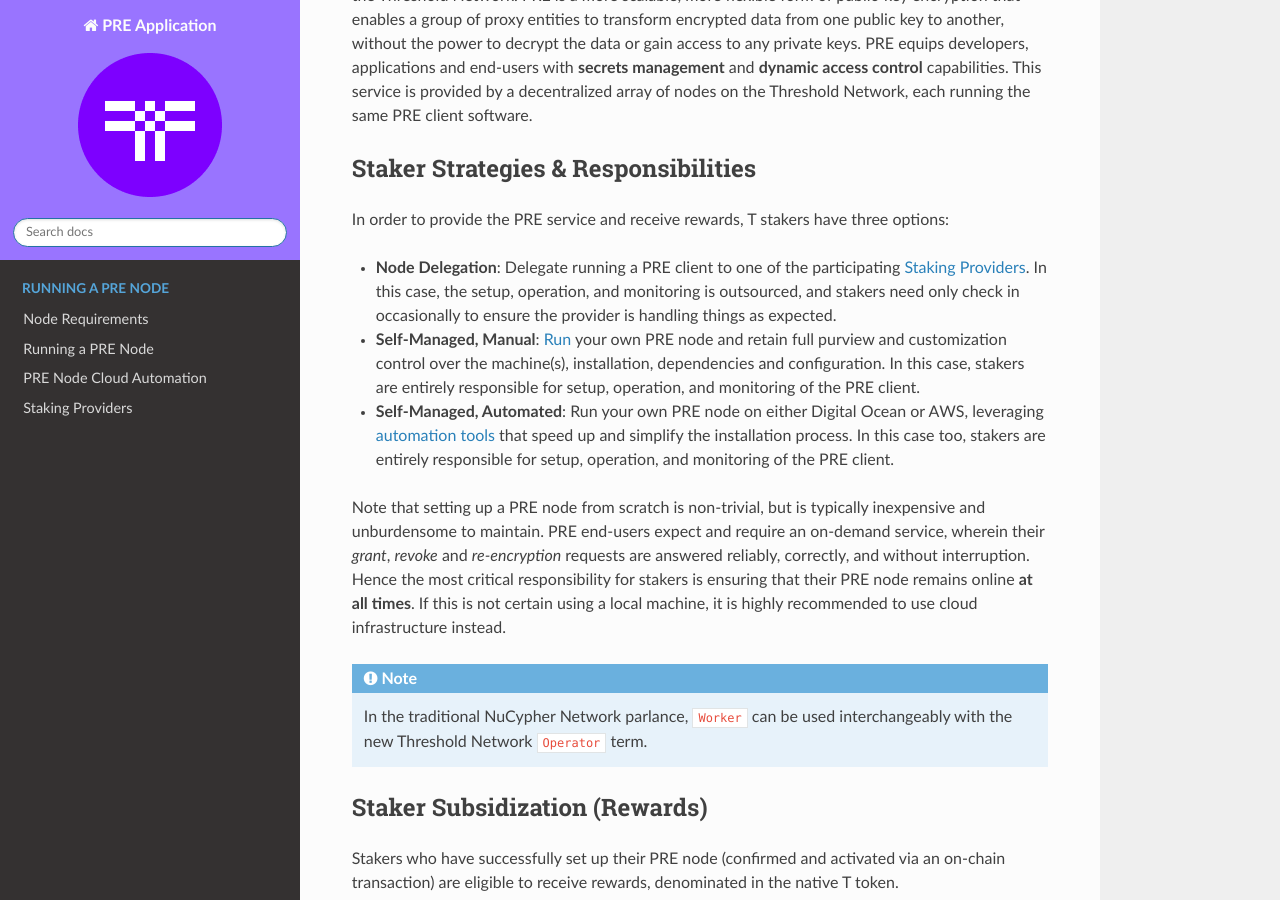
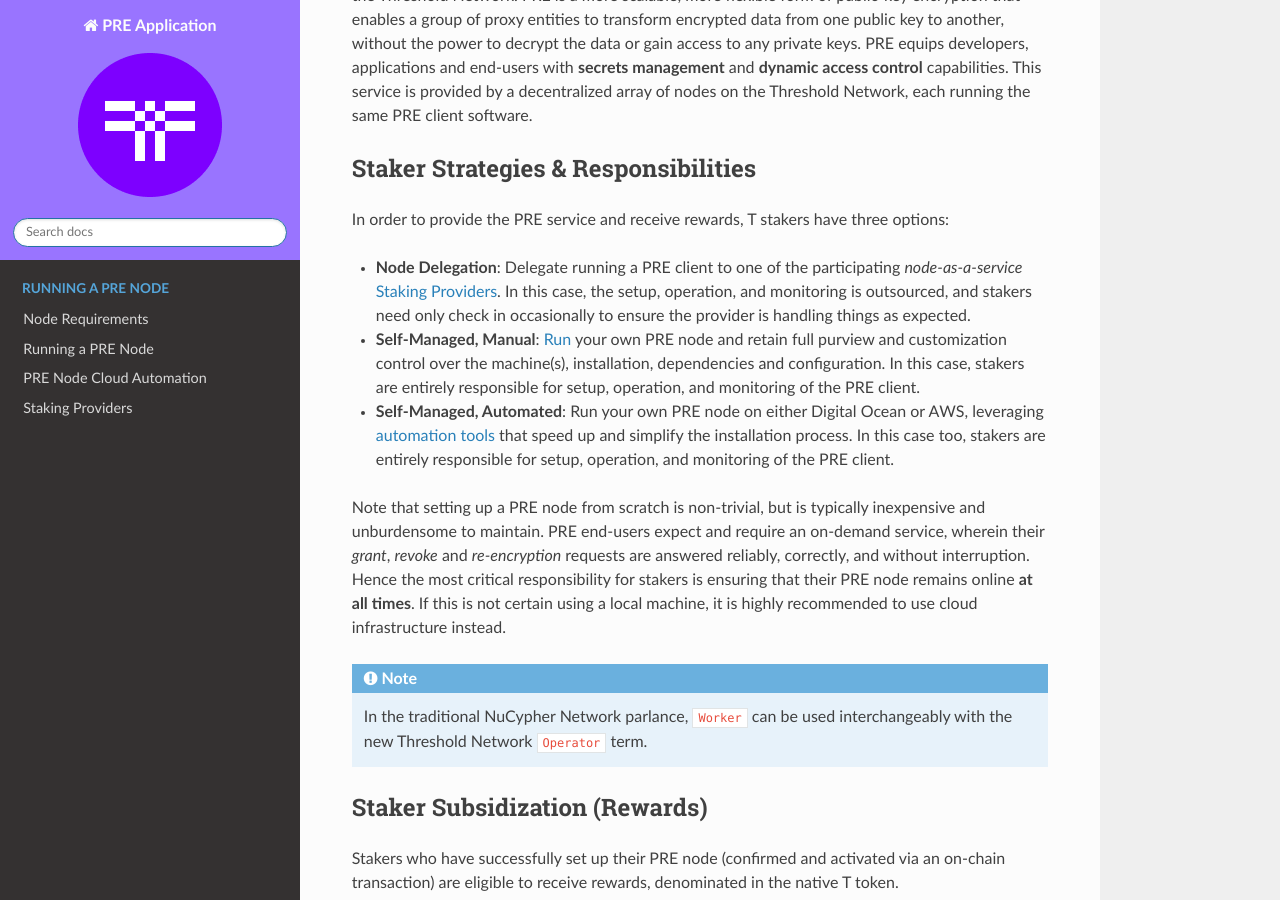
Before and after one commit to nucypher/interim-pre-app-docs, a Sphinx documentation site: the page built from docs/source/index.rst, in a window 1280 px wide and 900 px high, scrolled down 826 px. Built offline with Sphinx 7.4.7 and the Read the Docs theme 2.0.0, drawn with Linux system fonts in a browser that asks for light colours.

Commit message:
Respond to RFCs from #2.

```diff
--- a/docs/source/index.rst
+++ b/docs/source/index.rst
@@ -38,7 +38,7 @@
 
 In order to provide the PRE service and receive rewards, T stakers have three options:
 
-* **Node Delegation**: Delegate running a PRE client to one of the participating :ref:`Staking Providers<node-providers>`. In this
+* **Node Delegation**: Delegate running a PRE client to one of the participating *node-as-a-service* :ref:`Staking Providers<node-providers>`. In this
   case, the setup, operation, and monitoring is outsourced, and stakers need only check in occasionally to ensure the provider is handling things as expected.
 * **Self-Managed, Manual**: :ref:`Run<running-a-node>` your own PRE node and retain full purview and customization control over the machine(s), installation, dependencies and configuration. In this case, stakers are entirely responsible for setup, operation, and monitoring
   of the PRE client.
--- a/docs/source/node_operation/node_providers.rst
+++ b/docs/source/node_operation/node_providers.rst
@@ -4,7 +4,7 @@
 Staking Providers
 ===========================
 
-You can delegate running a PRE node to one of the 'node-as-a-service' Staking Providers listed below.
+You can delegate running a PRE node to one of the *node-as-a-service* Staking Providers listed below.
 
 .. warning::
   Staking Providers have not been vetted or endorsed by the core development team.
```
